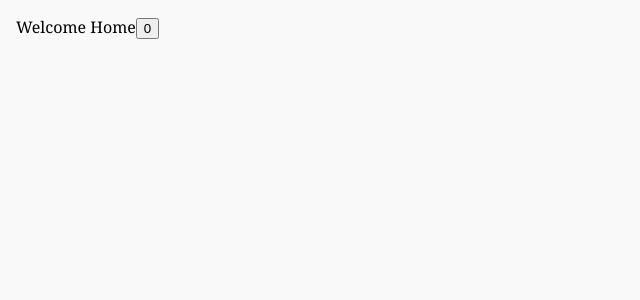
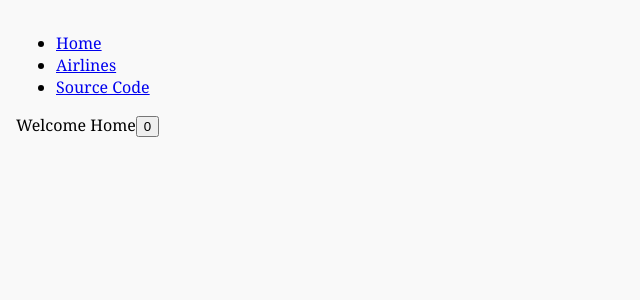
Before and after one commit to httpJunkie/rage-with-couchbase, a React (Create React App) app in the folder react-apollo-client/: page / in a window 1280 px wide. Shown: the top 300 px of the page, without its empty margins (0-640 px from the left). Built offline with nearby package versions, Linux system fonts and the light colour scheme.

Commit message:
Add Menu to App Comment any context related code out for now (will add context api soon)

```diff
--- a/react-apollo-client/src/App.js
+++ b/react-apollo-client/src/App.js
@@ -3,12 +3,15 @@ import { BrowserRouter, Route, Switch } from "react-router-dom";
 
 import Home from './components/routes/home';
 import Airlines from './components/routes/airlines';
+
+import Menu from './components/partial/menu';
 import Error404 from './components/partial/error-404';
 
 const App = () => {
   return (
     <div className="app-container pad-one">
       <BrowserRouter>
+        <Menu />
         <Switch>
         <Route exact path={["/home", "/"]}
             render={(props) => <Home {...props} />}
--- a/react-apollo-client/src/components/partial/menu.jsx
+++ b/react-apollo-client/src/components/partial/menu.jsx
@@ -1,11 +1,7 @@
-import React, { useContext } from 'react';
-import { NavLink } from 'react-router-dom';
-import { AppContext } from "../context/AppContext";
+import React, { useContext } from 'react'
+import { NavLink } from 'react-router-dom'
 
-const Menu = () => {
-  const context = useContext(AppContext);
-
-  return (
+const Menu = () =>  (
   <ul style={{userSelect: 'none'}}>
     <li className="link">
       <NavLink className="text_link" exact activeClassName="active" to="/">Home</NavLink>
@@ -18,7 +14,7 @@ const Menu = () => {
         Source Code
       </a>
     </li>
-      <li className="menu">
+    {/* <li className="menu">
       <i className="k-icon k-i-menu"
         // onKeyPress={event => {
         //   if (event.key === "Enter") {
@@ -29,9 +25,8 @@ const Menu = () => {
         //   context.toggleSidenav(!context.navOpen);
         // }}
       ></i>
-      </li>
+    </li> */}
   </ul>
 )
-}
 
-export default Menu;
+export default Menu
```
Lines whose indentation alone changed are shown as unchanged.
